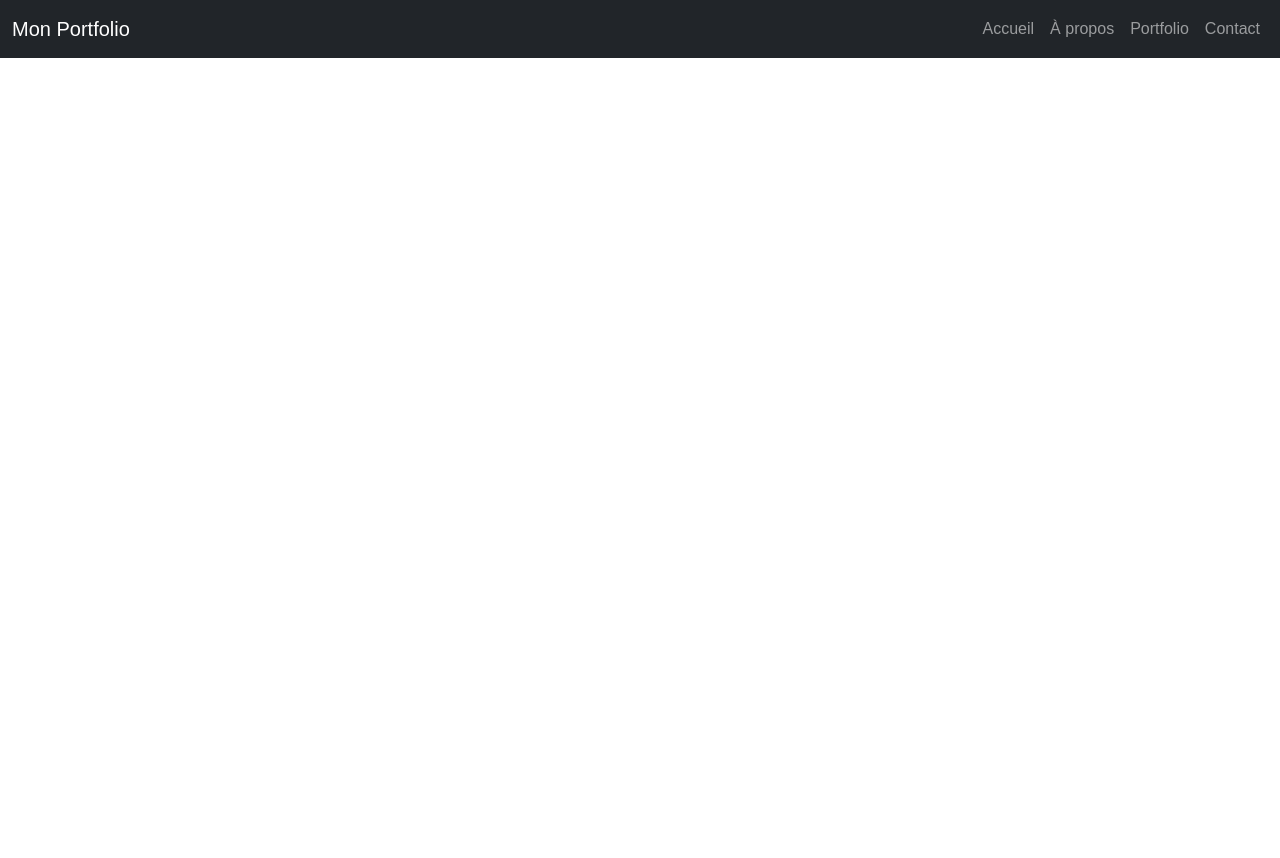
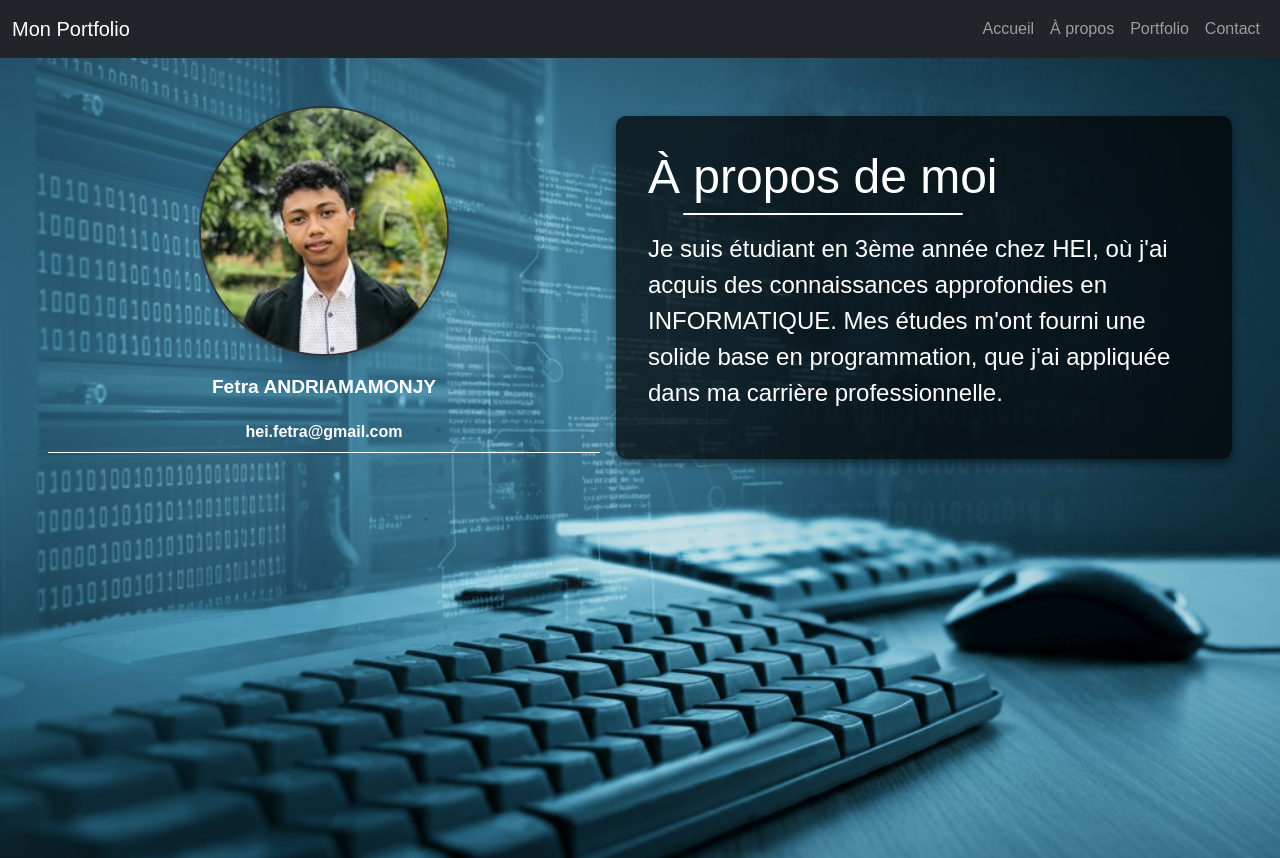
Before and after one commit to fetraandri/my-portfolio, a React (Create React App) app: page /about in a window 1280 px wide. Before the commit the page ends 800 px from the top, so only its background shows below. Built offline with nearby package versions, Linux system fonts and the light colour scheme.

Commit message:
feat: add a page about.js and style

```diff
--- a/src/pages/About.js
+++ b/src/pages/About.js
@@ -1,11 +1,23 @@
-// src/pages/About.js
 import React from 'react';
+import './styles/About.css';
+import profileImage from '../pages/styles/profil/profile.jpg';
 
 function About() {
   return (
-    <div>
-      <h1>À propos de moi</h1>
-      <p>Voici quelques informations sur moi.</p>
+    <div className="background-about">
+      <div className="about-container">
+        <div className="profile-section">
+          <img src={profileImage} alt="Profile" className="profile-image" />
+          <p className="profile-name">Fetra ANDRIAMAMONJY</p>
+          <p className="email">hei.fetra@gmail.com</p>
+        </div>
+        <div className="text-section">
+          <h1>À propos de moi</h1>
+          <p>
+            Je suis étudiant en 3ème année chez HEI, où j'ai acquis des connaissances approfondies en INFORMATIQUE. Mes études m'ont fourni une solide base en programmation, que j'ai appliquée dans ma carrière professionnelle.
+          </p>
+        </div>
+      </div>
     </div>
   );
 }
--- a/src/pages/Portfolio.js
+++ b/src/pages/Portfolio.js
@@ -66,7 +66,7 @@ const experiences = [
   {
     company: 'R@NDEVTEAM',
     logo: logoRandev,
-    tasks: 'Pendant le stage : Mise à jour de l\'SDK de l\'application Android, maintenance du code de l\'application Android en React Native pendant 3 mois, et publication de l\'application.'
+    tasks: 'STAGE : Mise à jour de l\'SDK de l\'application Android, maintenance du code de l\'application Android en React Native pendant 3 mois, et publication de l\'application sur playstore.  '
   }
 ];
 
--- /dev/null
+++ b/src/pages/styles/About.css
@@ -0,0 +1,146 @@
+.background-about {
+    background-image: url('../../assets/backgroundabout1.jpg');
+    background-size: cover;
+    background-position: center center;
+    background-repeat: no-repeat;
+    background-attachment: fixed;
+    min-height: 100vh;
+    height: 100vh;
+    position: relative;
+    overflow: auto;
+  }
+
+  .about-container {
+    display: flex;
+    flex-direction: column;
+    align-items: center;
+    justify-content: center;
+    padding: 2rem;
+    gap: 2rem;
+  }
+
+  .profile-section {
+    text-align: center;
+    flex: 1;
+  }
+
+  .text-section {
+    text-align: left;
+    flex: 1;
+    background-color: rgba(0, 0, 0, 0.7);
+    border-radius: 10px;
+    padding: 2rem;
+    box-shadow: 0 4px 8px rgba(0, 0, 0, 0.5);
+  }
+
+  .profile-image {
+    width: 150px;
+    height: 150px;
+    border-radius: 50%;
+    object-fit: cover;
+    border: 2px solid #333;
+    box-shadow: 0 4px 8px rgba(0, 0, 0, 0.2);
+  }
+
+  .email {
+    margin-top: 1rem;
+    font-size: 1rem;
+    color: white;
+    font-weight: bold;
+    border-bottom: 1px solid white;
+    padding-bottom: 0.5rem;
+  }
+
+  .text-section h1 {
+    font-size: 2rem;
+    color: white;
+    margin-bottom: 1rem;
+    position: relative;
+    display: inline-block;
+    animation: fadeIn 2s ease-in-out;
+  }
+
+  .text-section h1::after {
+    content: "";
+    display: block;
+    width: 80%;
+    height: 2px;
+    background: white;
+    margin: 0.5rem auto 0;
+    border-radius: 5px;
+  }
+
+  .text-section p {
+    font-size: 1rem;
+    color: white;
+    line-height: 1.5;
+    animation: fadeInText 2s ease-in-out;
+  }
+
+  /* Animations */
+  @keyframes fadeIn {
+    from {
+      opacity: 0;
+      transform: translateY(-20px);
+    }
+    to {
+      opacity: 1;
+      transform: translateY(0);
+    }
+  }
+
+  @keyframes fadeInText {
+    from {
+      opacity: 0;
+    }
+    to {
+      opacity: 1;
+    }
+  }
+
+  /* Media Queries */
+  @media (min-width: 768px) {
+    .about-container {
+      flex-direction: row;
+      gap: 1rem;
+    }
+
+    .profile-image {
+      width: 200px;
+      height: 200px;
+    }
+
+    .text-section h1 {
+      font-size: 2.5rem;
+    }
+
+    .text-section p {
+      font-size: 1.2rem;
+    }
+  }
+
+  @media (min-width: 992px) {
+    .about-container {
+      padding: 3rem;
+    }
+
+    .profile-image {
+      width: 250px;
+      height: 250px;
+    }
+
+    .text-section h1 {
+      font-size: 3rem;
+    }
+
+    .text-section p {
+      font-size: 1.5rem;
+    }
+  }
+
+  .profile-name {
+    margin-top: 1rem;
+    font-size: 1.2rem;
+    color: white;
+    font-weight: bold;
+  }
```
Also changed, not shown: src/assets/backgroundabout1.jpg (added), src/pages/styles/profil/profile.jpg (added).
